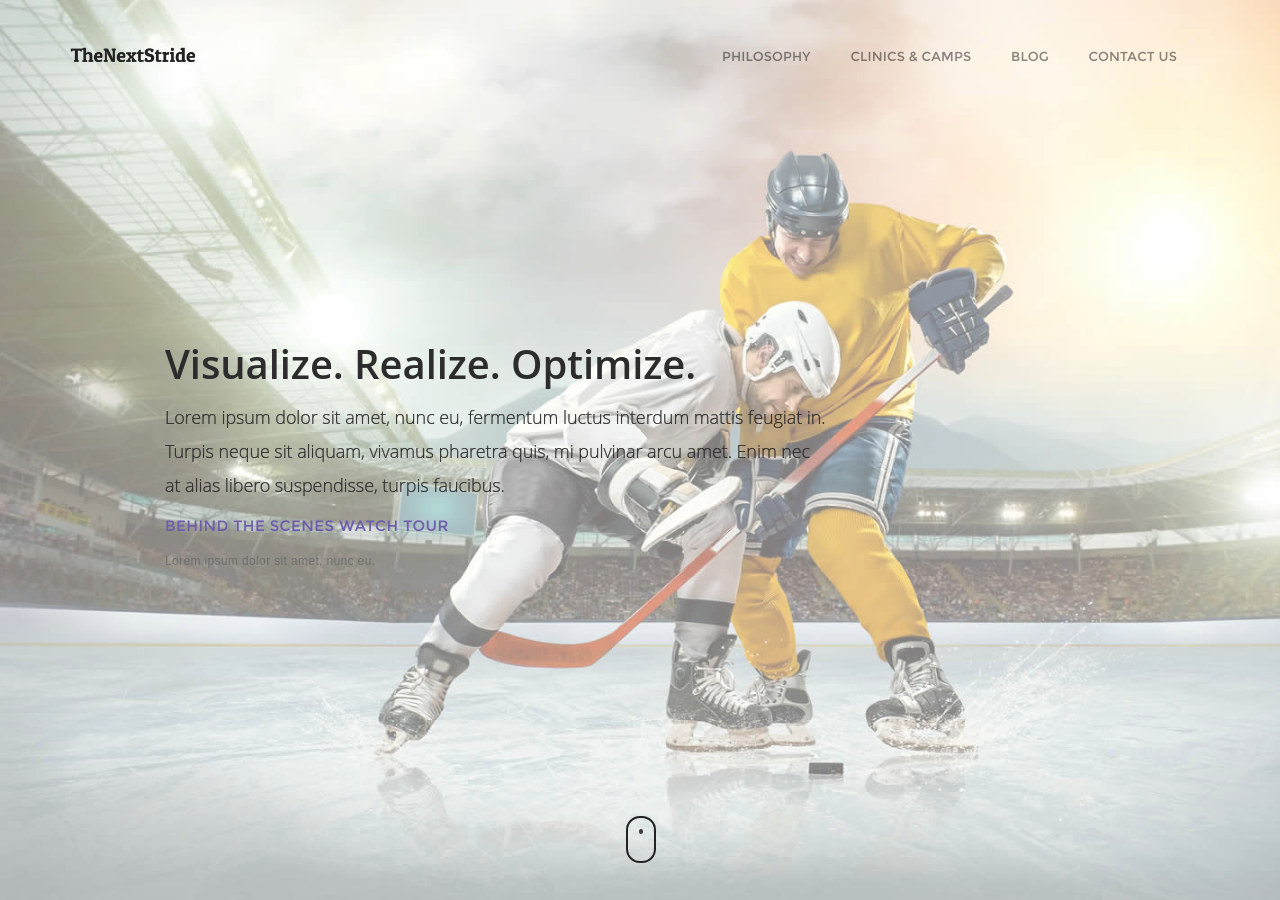
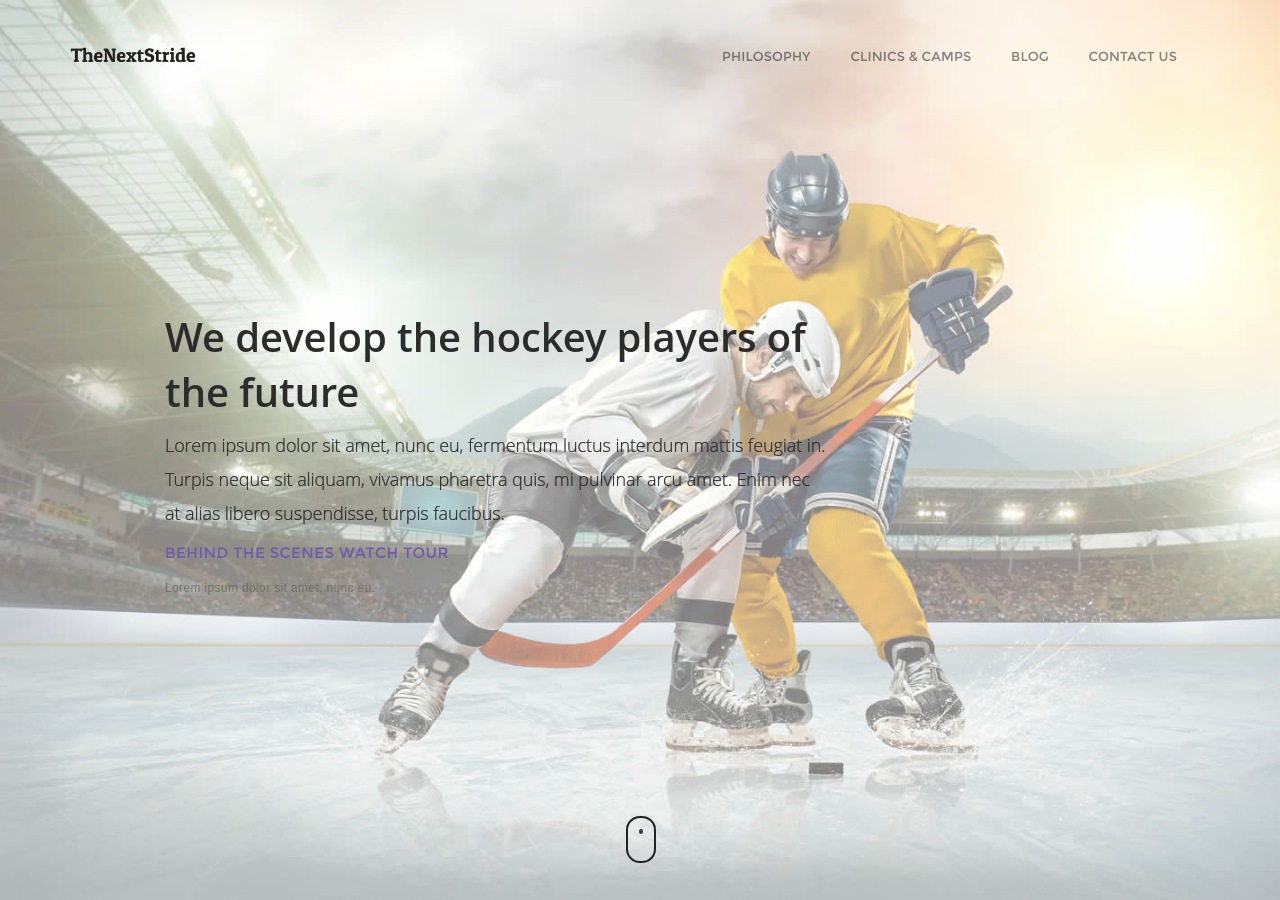
Before and after one commit to jherrington/tns, a Jekyll site: the page built from index.html, in a window 1280 px wide and 900 px high. Built offline with Jekyll 4.4.1, drawn with Linux system fonts in a browser that asks for light colours; some web fonts are replaced.

Commit message:
updated slider 1

```diff
--- a/index.html
+++ b/index.html
@@ -25,7 +25,7 @@ layout: default
                 <div class="col-xs-height col-middle text-left">
                   <div class="container">
                     <div class="col-md-7 no-padding col-xs-10 col-xs-offset-1">
-                      <h1 class="sm-text-center" data-swiper-parallax="-50%"> Visualize. Realize. Optimize.</h1>
+                      <h1 class="sm-text-center" data-swiper-parallax="-50%">We develop the hockey players of the future</h1>
                       <h4 class="sm-text-center">Lorem ipsum dolor sit amet, nunc eu, fermentum luctus interdum mattis feugiat in. Turpis neque sit aliquam, vivamus pharetra quis, mi pulvinar arcu amet. Enim nec at alias libero suspendisse, turpis faucibus.</h4>
                       <h5 class="block-title text-primary sm-text-center">Behind the scenes watch tour</h5>
                       <p class="fs-12 font-arial hint-text sm-text-center">Lorem ipsum dolor sit amet, nunc eu.</p>
```
Also changed, not shown: 3 other files.
